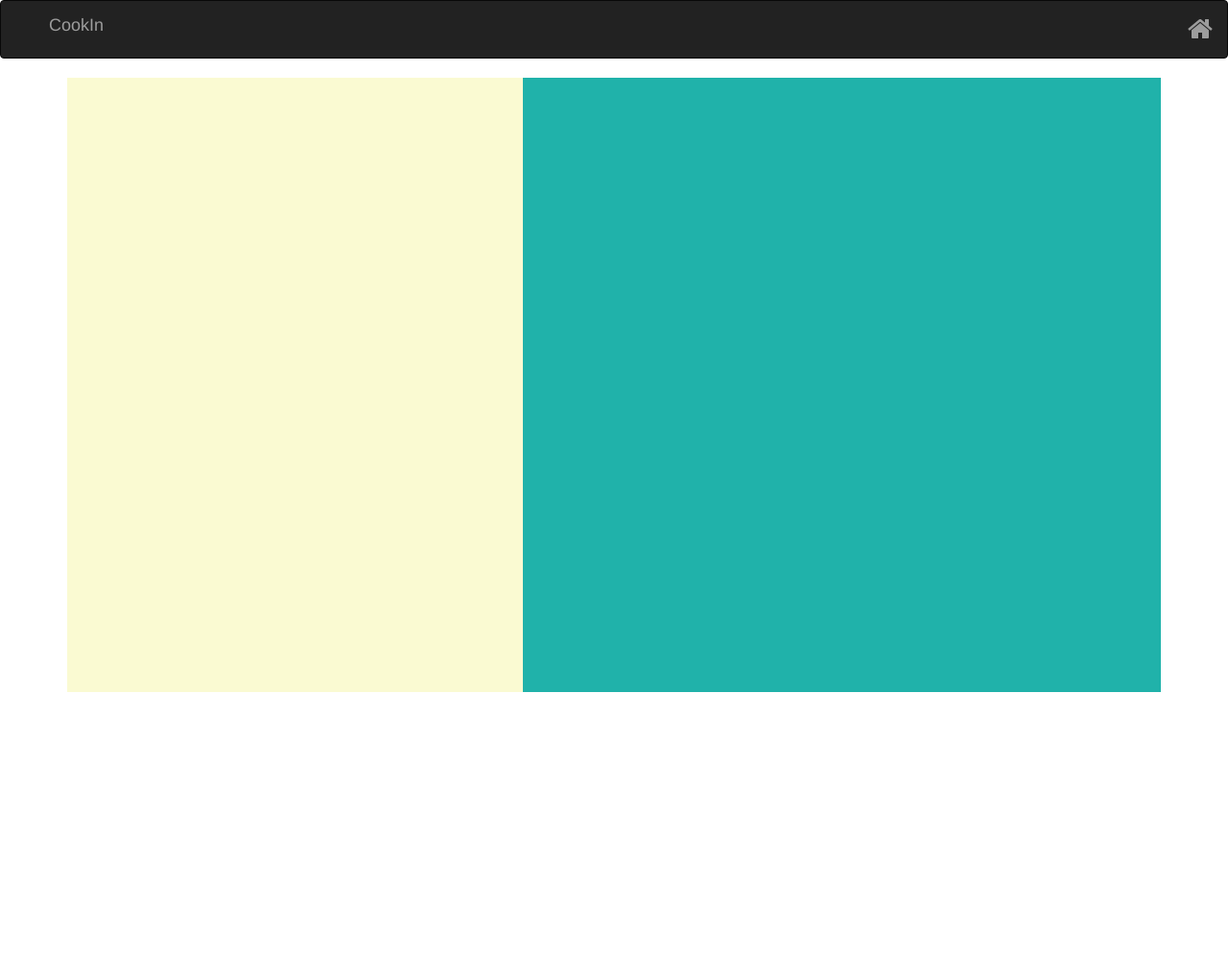
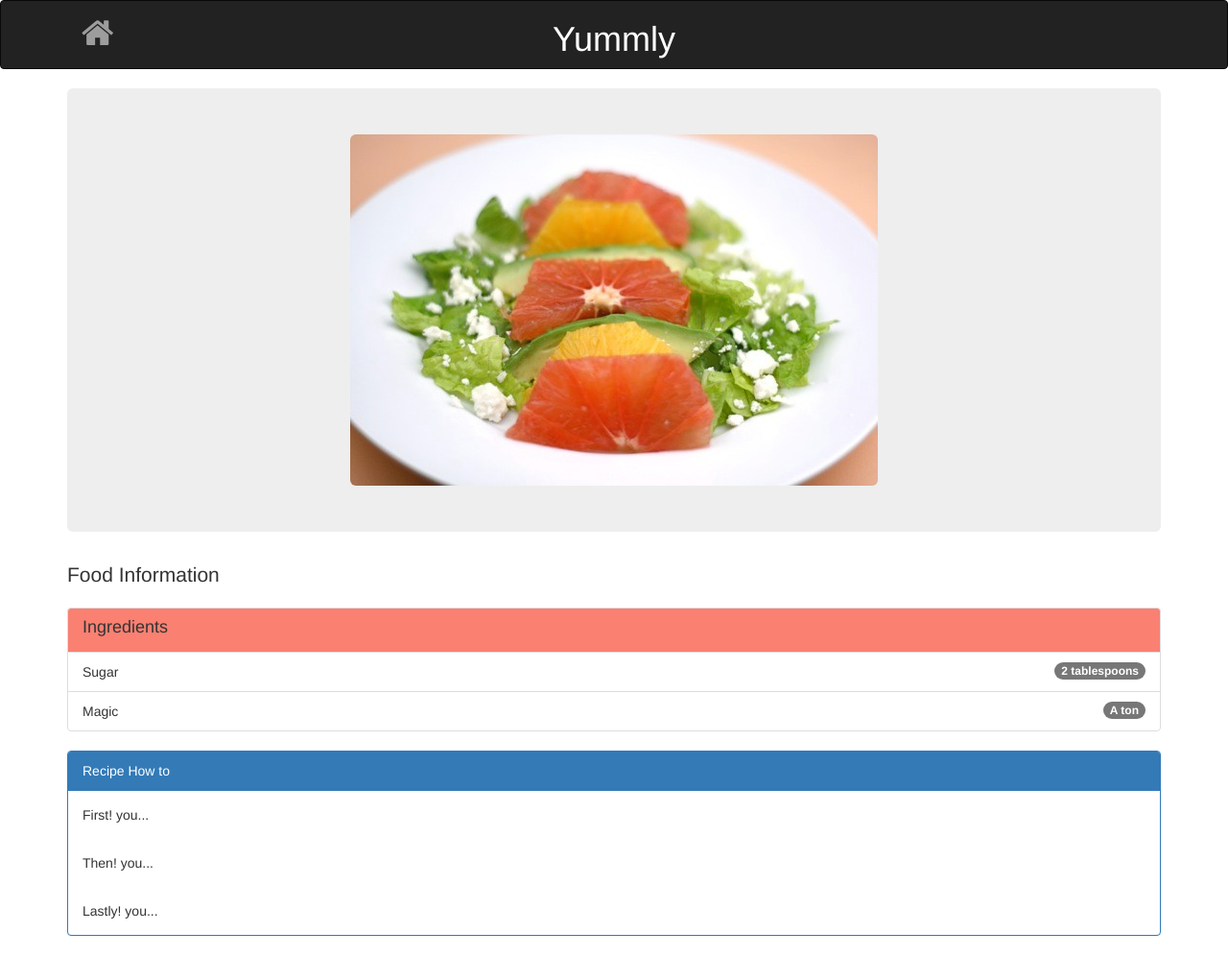
Before and after one commit to danlee9/C9_recipe_finder, a plain HTML site: page recipe.html in a window 1280 px wide. Shown: the whole page at 96% size. Before the commit the page ends 800 px from the top, so only its background shows below. Drawn offline with nearby package versions, Linux system fonts and the light colour scheme.

Commit message:
Merge branch 'tempy' into dev

```diff
--- a/recipe.html
+++ b/recipe.html
@@ -4,21 +4,46 @@
     <meta charset="UTF-8">
     <title>Recipe</title>
     <link href="style.css" rel="stylesheet" type="text/css">
-    <link href="recipe_style.css" rel="stylesheet" type="text/css">
+    <link href="style.css" rel="stylesheet" type="text/css">
     <link href="https://maxcdn.bootstrapcdn.com/bootstrap/3.3.7/css/bootstrap.min.css" rel="stylesheet" integrity="sha384-BVYiiSIFeK1dGmJRAkycuHAHRg32OmUcww7on3RYdg4Va+PmSTsz/K68vbdEjh4u" crossorigin="anonymous">
     <link href="https://maxcdn.bootstrapcdn.com/font-awesome/4.6.3/css/font-awesome.min.css" rel="stylesheet" integrity="sha384-T8Gy5hrqNKT+hzMclPo118YTQO6cYprQmhrYwIiQ/3axmI1hQomh7Ud2hPOy8SP1" crossorigin="anonymous">
 </head>
 <body>
-<nav class="navbar navbar-inverse">
-    <div class="container-fluid">
-        <div class="navbar-header">
-            <a class="navbar-brand" href="#">CookIn</a>
+    <nav class="navbar navbar-inverse">
+        <div class="container">
+            <div class="col-md-4">
+                <div class="navbar-header">
+                    <a class="navbar-brand" href="#"><i class="fa fa-home fa-2x" aria-hidden="true"></i></a>
+                </div>
+            </div>
+            <div class="col-md-4 text-center">
+                <h1 class="white-text">Yummly</h1>
+            </div>
         </div>
-        <ul class="nav navbar-nav navbar-right">
-            <li><a href="#"><i class="fa fa-home fa-2x" aria-hidden="true"></i></a></li>
-        </ul>
+    </nav>
+    <div class="container">
+        <div class="jumbotron">
+            <img src="placeholder.png" alt="" class="img-responsive img-rounded center-block">
+        </div>
+        <h3 class="lead">Food Information</h3>
+        <div class="list-group">
+            <li class="list-group-item salmon">
+              <h4 class="list-group-item-heading">Ingredients</h4>
+            </li>
+            <li class="list-group-item">
+              Sugar <span class="badge">2 tablespoons</span>
+            </li>
+            <li class="list-group-item">
+              Magic <span class="badge">A ton</span>
+            </li>
+        </div>
+        <div class="panel panel-primary">
+          <div class="panel-heading">Recipe How to</div>
+          <div class="panel-body">First! you...</div>
+          <div class="panel-body">Then! you...</div>
+          <div class="panel-body">Lastly! you...</div>
+        </div>
     </div>
-</nav>
 <div class="container">
     <div class="col-sm-5"></div>
     <div class="recipe_info col-sm-7"></div>
--- a/style.css
+++ b/style.css
@@ -13,3 +13,10 @@ div.container-fluid{
 .btn{
     margin-right: 5px;
 }
+.white-text {
+	color: white;
+}
+
+.list-group-item.salmon {
+	background-color: salmon;
+}
```
Also changed, not shown: placeholder.png (added).
